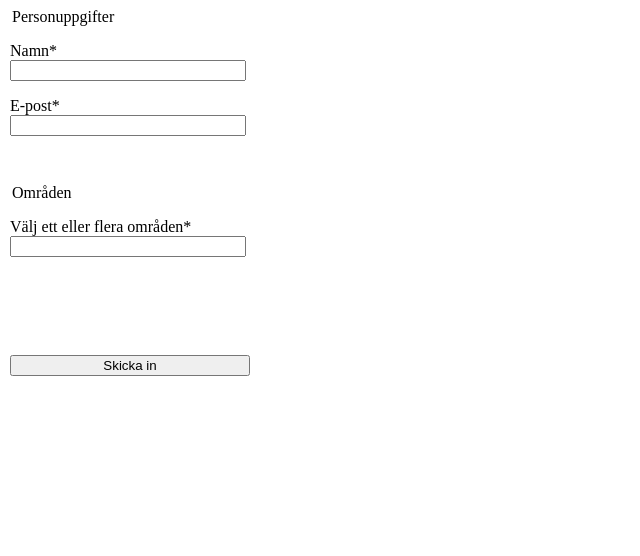
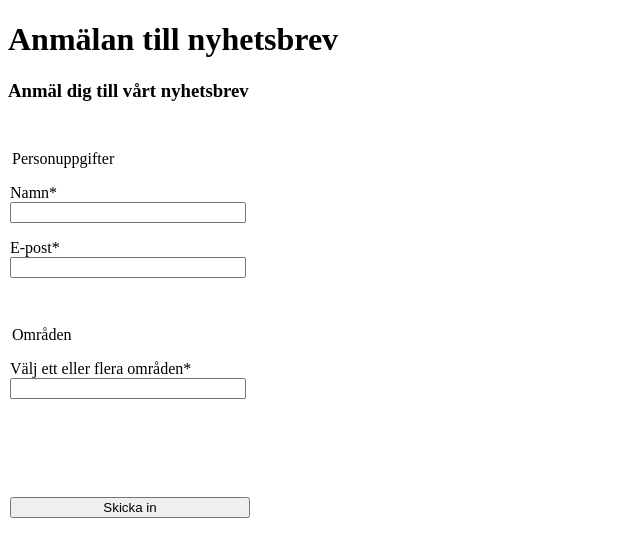
Before and after one commit to namnkunnig/intraservice, a website built with Vite: page index.html in a window 1280 px wide. Shown: the whole page, without its empty margins (0-640 px from the left). Built offline with nearby package versions, Linux system fonts and the light colour scheme.

Commit message:
Added headings

```diff
--- a/index.html
+++ b/index.html
@@ -7,6 +7,8 @@
   </head>
   <body>
     <main id="app">
+      <h1>Anmälan till nyhetsbrev</h1>
+      <h3>Anmäl dig till vårt nyhetsbrev</h3>
       <section class="visible entry">
         <form class="form" onsubmit="return false">
           <fieldset class="fieldset">
--- a/src/style.css
+++ b/src/style.css
@@ -81,6 +81,7 @@
 }
 
 .entry {
+  margin-top: 3rem;
   display: none;
 }
 
```
